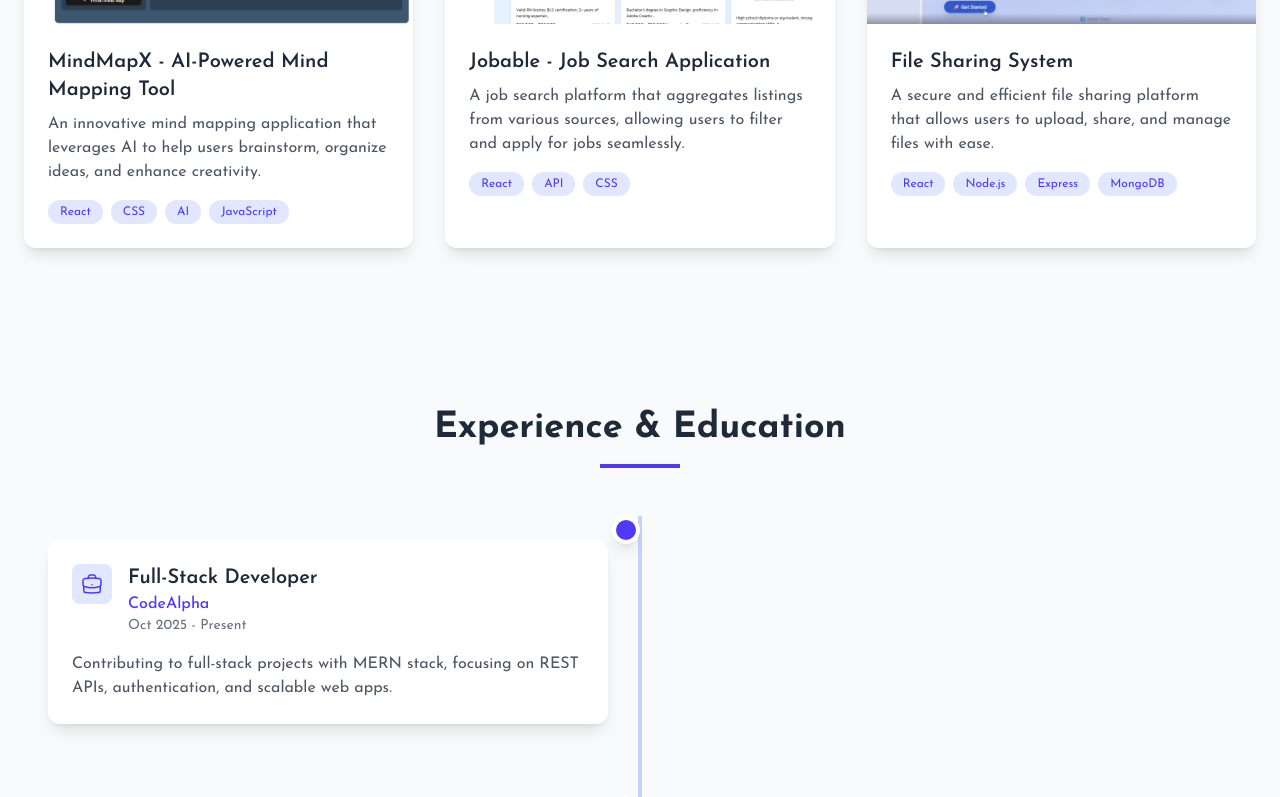
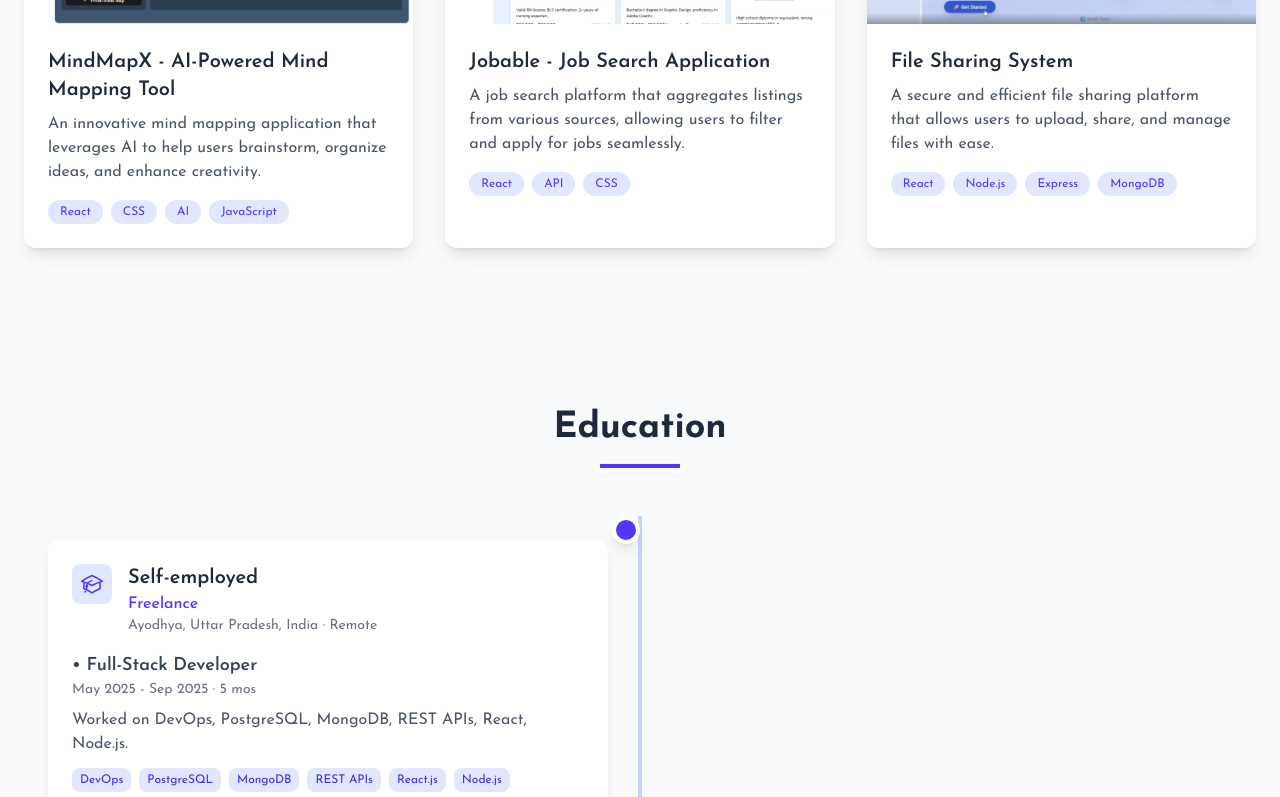
Before and after one commit to imanchalsingh/PORTFOLiO, a React (Vite) app: page / in a window 1280 px wide. Shown: the part 2000-2797 px from the top of the page. Built offline with nearby package versions, Linux system fonts and the light colour scheme; a web font is replaced by a local one.

Commit message:
updated and commit changes

```diff
--- a/src/App.jsx
+++ b/src/App.jsx
@@ -9,6 +9,7 @@ import Certificates from "./components/Certificates";
 import Progress from "./components/Progress";
 import Contact from "./components/Contact";
 import Footer from "./components/Footer";
+import Education from "./components/Education";
 
 function App() {
   return (
@@ -17,6 +18,7 @@ function App() {
       <Hero />
       <About />
       <Projects />
+      <Education />
       <Experience />
       <Certificates />
       <Progress />
--- a/src/components/Certificates.jsx
+++ b/src/components/Certificates.jsx
@@ -24,13 +24,33 @@ import udemyhtmlcssjschallenge from "./certificates/udemyhtmlcssjschallenge.jpg"
 import udemyjs20project from "./certificates/udemyjs20project.png";
 import webdev from "./certificates/webdev.jpg";
 import chatgpt from "./certificates/chatgptcc.png";
+import expressjssl from "./certificates/expressjssl.png";
+import fullstacksl from "./certificates/full-stack-sl.png";
 
 const Certificates = () => {
   const [viewMode, setViewMode] = useState("horizontal"); // "horizontal" or "grid"
 
   const certificates = [
     {
-      id: 19,
+      id: 1,
+      title: "Full Stack Development",
+      issuer: "SimpliLearn|Skillup",
+      date: "October 2025",
+      credentialLink: "#",
+      skills: ["React", "Node.js", "Express.js", "MongoDB"],
+      image: fullstacksl,
+    },
+    {
+      id: 2,
+      title: "Express.js",
+      issuer: "SimpliLearn|Skillup",
+      date: "October 2025",
+      credentialLink: "#",
+      skills: ["Express.js", "Node.js", "Backend Development"],
+      image: expressjssl,
+    },
+    {
+      id: 3,
       title: "ChatGPT",
       issuer: "Coding Ninjas",
       date: "September 2025",
@@ -39,7 +59,7 @@ const Certificates = () => {
       image: chatgpt,
     },
     {
-      id: 1,
+      id: 4,
       title: "Web Development",
       issuer: "SoloLearn",
       date: "August 2024",
@@ -48,7 +68,7 @@ const Certificates = () => {
       image: webdev,
     },
     {
-      id: 2,
+      id: 5,
       title: "Front End Development",
       issuer: "SoloLearn",
       date: "October 2024",
@@ -57,7 +77,7 @@ const Certificates = () => {
       image: FrontendSololearn,
     },
     {
-      id: 3,
+      id: 6,
       title: "Problem Solving",
       issuer: "Hackerrank",
       date: "August 2024",
@@ -66,7 +86,7 @@ const Certificates = () => {
       image: problemsolvinghk,
     },
     {
-      id: 4,
+      id: 7,
       title: "JavaScript Basics",
       issuer: "Hackerrank",
       date: "August 2024",
@@ -75,7 +95,7 @@ const Certificates = () => {
       image: jshk,
     },
     {
-      id: 5,
+      id: 8,
       title: "AngularJS",
       issuer: "SoloLearn | Google",
       date: "August 2024",
@@ -84,7 +104,7 @@ const Certificates = () => {
       image: angular,
     },
     {
-      id: 6,
+      id: 9,
       title: "The Complete JavaScript Course 2024: From Zero to Expert!",
       issuer: "Udemy",
       date: "August 2024",
@@ -93,7 +113,7 @@ const Certificates = () => {
       image: jsudemy,
     },
     {
-      id: 7,
+      id: 10,
       title: "React Basic",
       issuer: "Hackerrank",
       date: "August 2024",
@@ -102,7 +122,7 @@ const Certificates = () => {
       image: Reacthk,
     },
     {
-      id: 8,
+      id: 11,
       title: "Introduction to C++",
       issuer: "SoloLearn",
       date: "June 2025",
@@ -111,7 +131,7 @@ const Certificates = () => {
       image: CppSololearn,
     },
     {
-      id: 9,
+      id: 12,
       title: "JavaScript Web Projects",
       issuer: "Udemy",
       date: "May 2024",
@@ -120,7 +140,7 @@ const Certificates = () => {
       image: udemyjs20project,
     },
     {
-      id: 10,
+      id: 13,
       title: "Introduction to JavaScript",
       issuer: "SoloLearn",
       date: "August 2024",
@@ -129,7 +149,7 @@ const Certificates = () => {
       image: jssololearn,
     },
     {
-      id: 11,
+      id: 14,
       title: "Python Basic",
       issuer: "Hackerrank",
       date: "August 2024",
@@ -138,7 +158,7 @@ const Certificates = () => {
       image: pythonBasichk,
     },
     {
-      id: 12,
+      id: 15,
       title: "Introduction to Python Programming",
       issuer: "SoloLearn",
       date: "September 2024",
@@ -147,7 +167,7 @@ const Certificates = () => {
       image: pythonsololearn,
     },
     {
-      id: 13,
+      id: 16,
       title: "Fundamentals of HTML5",
       issuer: "Coding Ninjas",
       date: "September 2025",
@@ -156,7 +176,7 @@ const Certificates = () => {
       image: FundamentalhtmlCN,
     },
     {
-      id: 14,
+      id: 17,
       title: "Fundamentals of CSS",
       issuer: "Coding Ninjas",
       date: "September 2025",
@@ -165,7 +185,7 @@ const Certificates = () => {
       image: FundamentalCSSCN,
     },
     {
-      id: 15,
+      id: 18,
       title: "CSS Bsics",
       issuer: "Hackerrank",
       date: "August 2024",
@@ -174,7 +194,7 @@ const Certificates = () => {
       image: csshk,
     },
     {
-      id: 16,
+      id: 19,
       title: "Introduction to HTML",
       issuer: "SoloLearn",
       date: "August 2024",
@@ -183,7 +203,7 @@ const Certificates = () => {
       image: html,
     },
     {
-      id: 17,
+      id: 20,
       title: "50 Projects in 50 Days - HTML, CSS & JavaScript",
       issuer: "Udemy",
       date: "May 2024",
@@ -192,7 +212,7 @@ const Certificates = () => {
       image: udemyhtmlcssjschallenge,
     },
     {
-      id: 18,
+      id: 21,
       title: "Build Responsive Real-World Websites with HTML and CSS",
       issuer: "Udemy",
       date: "May 2023",
--- /dev/null
+++ b/src/components/Education.jsx
@@ -0,0 +1,176 @@
+// components/Education.js
+import React from "react";
+
+import { AcademicCapIcon } from "@heroicons/react/24/outline";
+
+const Education = () => {
+  const education = [
+    {
+      institute: "Self-employed",
+      type: "Freelance",
+      actual_location: "Ayodhya, Uttar Pradesh, India",
+      location: "Remote",
+      roles: [
+        {
+          role: "Full-Stack Developer",
+          period: "May 2025 - Sep 2025 · 5 mos",
+          description:
+            "Worked on DevOps, PostgreSQL, MongoDB, REST APIs, React, Node.js.",
+          skills: [
+            "DevOps",
+            "PostgreSQL",
+            "MongoDB",
+            "REST APIs",
+            "React.js",
+            "Node.js",
+            "Tailwind CSS",
+            "TypeScript",
+          ],
+        },
+        {
+          role: "MERN-Stack Developer",
+          period: "Dec 2024 - Apr 2025 · 5 mos",
+          description: "Built full-stack solutions with MERN stack.",
+          skills: ["React.js", "Node.js", "MongoDB", "Express.js"],
+        },
+        {
+          role: "Web Developer",
+          period: "Jun 2024 - Nov 2024 · 6 mos",
+          description: "Worked on React, Node.js, REST APIs, GitHub.",
+          skills: ["React.js", "Node.js", "REST APIs", "GitHub"],
+        },
+        {
+          role: "Front-End Developer",
+          period: "Mar 2023 - May 2024 · 1 yr 3 mos",
+          description:
+            "Created responsive UIs with React, Redux, TypeScript, and Material-UI.",
+          skills: [
+            "HTML5",
+            "CSS3",
+            "React.js",
+            "Redux.js",
+            "TypeScript",
+            "Material-UI",
+            "Responsive Web Design",
+          ],
+        },
+      ],
+    },
+    {
+      institute: "Institute of Engineering and Technology",
+      type: "Computer Science Course",
+      actual_location: "Ayodhya, Uttar Pradesh, India",
+      location: "On-Campus",
+      roles: [
+        {
+          role: "Bachelor's in Computer Applications (BCA)",
+          period: "July 2023 - Present · 2 yr",
+          description:
+            "Pursuing a Bachelor's degree in Computer Applications, focusing on software development, algorithms, and data structures.",
+          skills: [
+            "Software Development",
+            "Algorithms",
+            "Data Structures",
+            "Databases",
+            "Web Development",
+            "Problem Solving",
+            "Team Collaboration",
+          ],
+        },
+      ],
+    },
+  ];
+
+  return (
+    <section id="education" className="py-20 bg-gray-50 dark:bg-gray-800">
+      <div className="container mx-auto px-4 md:px-6">
+        <h2 className="text-3xl md:text-4xl font-bold text-center text-gray-800 dark:text-white mb-4">
+          Education
+        </h2>
+        <div className="w-20 h-1 bg-indigo-600 mx-auto mb-12"></div>
+
+        <div className="relative">
+          {/* Timeline line */}
+          <div className="absolute left-0 md:left-1/2 top-0 h-full w-1 bg-indigo-200 dark:bg-indigo-900/50 transform -translate-x-1/2"></div>
+
+          <div className="space-y-12">
+            {education.map((exp, index) => (
+              <div
+                key={exp.id}
+                className={`flex flex-col md:flex-row ${
+                  index % 2 === 0 ? "md:flex-row-reverse" : ""
+                }`}
+              >
+                {/* Empty half to balance */}
+                <div className="md:w-1/2"></div>
+
+                {/* Timeline dot */}
+                <div className="absolute left-0 md:left-1/2 -ml-2.5 md:-ml-3.5 w-5 h-5 md:w-7 md:h-7 rounded-full bg-indigo-600 border-4 border-white dark:border-gray-800 shadow-lg transform -translate-x-1/2"></div>
+
+                {/* Card */}
+                <div
+                  className={`md:w-1/2 p-4 md:p-6 ${
+                    index % 2 === 0 ? "md:pr-8" : "md:pl-8"
+                  }`}
+                >
+                  <div className="bg-white dark:bg-gray-900 rounded-xl p-6 shadow-lg hover:shadow-xl transition-shadow duration-300">
+                    {/* Company Header */}
+                    <div className="flex items-start mb-4">
+                      <div className="p-2 bg-indigo-100 dark:bg-indigo-900/30 rounded-lg mr-4">
+                        <AcademicCapIcon className="h-6 w-6 text-indigo-600 dark:text-indigo-400" />
+                      </div>
+                      <div>
+                        <h3 className="text-xl font-semibold text-gray-800 dark:text-white">
+                          {exp.institute}
+                        </h3>
+                        <p className="text-indigo-600 dark:text-indigo-400 font-medium">
+                          {exp.type}
+                        </p>
+                        <p className="text-gray-500 dark:text-gray-400 text-sm">
+                          {exp.actual_location} · {exp.location}
+                        </p>
+                      </div>
+                    </div>
+
+                    {/* Roles under this company */}
+                    <div className="space-y-6">
+                      {exp.roles.map((role, i) => (
+                        <div key={i}>
+                          <h4 className="text-lg font-semibold text-gray-700 dark:text-gray-200">
+                            &bull; {role.role}
+                          </h4>
+                          <p className="text-gray-500 dark:text-gray-400 text-sm mb-2">
+                            {role.period}
+                          </p>
+                          <p className="text-gray-600 dark:text-gray-300 mb-3">
+                            {role.description}
+                          </p>
+
+                          {/* Skills badges */}
+                          {role.skills?.length > 0 && (
+                            <div className="flex flex-wrap gap-2">
+                              {role.skills.map((skill, idx) => (
+                                <span
+                                  key={idx}
+                                  className="px-2 py-1 text-xs rounded-lg bg-indigo-100 dark:bg-indigo-900/30 text-indigo-700 dark:text-indigo-300"
+                                >
+                                  {skill}
+                                </span>
+                              ))}
+                            </div>
+                          )}
+                        </div>
+                      ))}
+                    </div>
+                  </div>
+                </div>
+              </div>
+            ))}
+          </div>
+        </div>
+      </div>
+    </section>
+  );
+};
+
+export default Education;
--- a/src/components/Experience.jsx
+++ b/src/components/Experience.jsx
@@ -1,33 +1,50 @@
 // components/Experience.js
 import React from "react";
-import { BriefcaseIcon, AcademicCapIcon } from "@heroicons/react/24/outline";
+import { BriefcaseIcon } from "@heroicons/react/24/outline";
 
 const Experience = () => {
   const experiences = [
     {
-      id: 3,
-      type: "work",
-      role: "Full-Stack Developer",
+      id: 1,
+      type: "Internship",
+      role: "Web Development Intern",
+      company: "CodeClause",
+      period: "Oct 2025 - Nov 2025",
+      office: "Pune, Maharashtra, India",
+      location: "Remote",
+      description:
+        "Working on building full-stack web applications using React for front-end and Node.js with Express and databases for back-end. Focused on creating responsive UIs, REST APIs, and seamless integration between client and server.",
+    },
+    {
+      id: 2,
+      type: "Internship",
+      role: "Full-Stack Development Intern",
       company: "CodeAlpha",
-      period: "Oct 2025 - Present",
+      period: "Oct 2025 - Oct 2025",
+      office: "Lucknow, Uttar Pradesh, India",
+      location: "Remote",
       description:
         "Contributing to full-stack projects with MERN stack, focusing on REST APIs, authentication, and scalable web apps.",
     },
     {
-      id: 1,
-      type: "work",
-      role: "Web Developer Intern",
+      id: 3,
+      type: "Internship",
+      role: "Web Developer",
       company: "CodSoft",
       period: "Sep 2025 - Oct 2025",
+      office: "Kolkata, West Bengal, India",
+      location: "Remote",
       description:
         "Gained hands-on experience in web development, UI/UX improvement, and real-world project workflows.",
     },
     {
-      id: 2,
-      type: "work",
+      id: 4,
+      type: "Internship",
       role: "Front-End Engineer",
       company: "Tech Training Program",
       period: "Aug 2025 - Sep 2025",
+      office: "Bengaluru, Karnataka, India",
+      location: "Remote",
       description:
         "Worked on real-world projects, improved UI/UX, explored automation, and strengthened problem-solving skills.",
     },
@@ -37,7 +54,7 @@ const Experience = () => {
     <section id="experience" className="py-20 bg-gray-50 dark:bg-gray-800">
       <div className="container mx-auto px-4 md:px-6">
         <h2 className="text-3xl md:text-4xl font-bold text-center text-gray-800 dark:text-white mb-4">
-          Experience & Education
+          Experiences
         </h2>
         <div className="w-20 h-1 bg-indigo-600 mx-auto mb-12"></div>
 
@@ -66,23 +83,20 @@ const Experience = () => {
                   <div className="bg-white dark:bg-gray-900 rounded-xl p-6 shadow-lg hover:shadow-xl transition-shadow duration-300">
                     <div className="flex items-start mb-4">
                       <div className="p-2 bg-indigo-100 dark:bg-indigo-900/30 rounded-lg mr-4">
-                        {item.type === "work" ? (
-                          <BriefcaseIcon className="h-6 w-6 text-indigo-600 dark:text-indigo-400" />
-                        ) : (
-                          <AcademicCapIcon className="h-6 w-6 text-indigo-600 dark:text-indigo-400" />
-                        )}
+                        <BriefcaseIcon className="h-6 w-6 text-indigo-600 dark:text-indigo-400" />
                       </div>
                       <div>
                         <h3 className="text-xl font-semibold text-gray-800 dark:text-white">
-                          {item.type === "work" ? item.role : item.degree}
+                          {item.role}
                         </h3>
                         <p className="text-indigo-600 dark:text-indigo-400 font-medium">
-                          {item.type === "work"
-                            ? item.company
-                            : item.institution}
+                          {item.company} &middot; {item.type}
                         </p>
                         <p className="text-gray-500 dark:text-gray-400 text-sm">
                           {item.period}
+                        </p>
+                        <p className="text-gray-500 dark:text-gray-400 text-sm">
+                          {item.office} &middot; {item.location}
                         </p>
                       </div>
                     </div>
--- a/src/components/Progress.jsx
+++ b/src/components/Progress.jsx
@@ -85,14 +85,14 @@ const CodingProfiles = () => {
       name: "Project Euler",
       description: "Mathematical/ computational problems",
       link: "https://projecteuler.net/progress",
-      icon: "https://projecteuler.net/themes/logo_default.png",
+      icon: "https://share.hawken.edu/DigiDIY/mc-web/photos/project_euler.png",
     },
     {
       id: 12,
       name: "W3Schools",
       description: "Web development tutorials and references",
       link: "https://pathfinder.w3schools.com/",
-      icon: "https://upload.wikimedia.org/wikipedia/commons/3/3e/W3Schools_logo.png",
+      icon: "https://logospng.org/download/w3schools/w3schools-2048.png",
     },
     {
       id: 13,
@@ -100,6 +100,13 @@ const CodingProfiles = () => {
       description: "Coding Ninjas learning platform",
       link: "https://www.naukri.com/code360/profile/imanchalsingh",
       icon: "https://files.codingninjas.com/cnlogo-32874.png",
+    },
+    {
+      id: 14,
+      name: "Hackerearth",
+      description: "Coding challenges and hackathons",
+      link: "https://www.hackerearth.com/@imanchalsingh/",
+      icon: "https://utkarshtambe10.github.io/Coding-Profiles/images/hackerearth.png",
     },
   ];
 
@@ -160,7 +167,7 @@ const CodingProfiles = () => {
                   <img
                     src={profile.icon}
                     alt={profile.name}
-                    className="w-8 h-8 object-contain"
+                    className="object-contain bg-gray-100 w-12 h-12 rounded-full"
                   />
                 </div>
                 <div>
```
Also changed, not shown: src/components/certificates/expressjssl.png (added), src/components/certificates/full-stack-sl.png (added).
